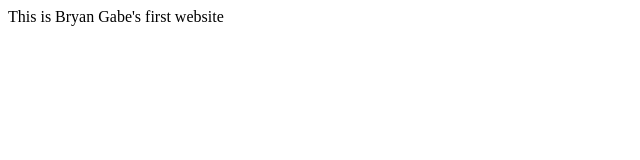
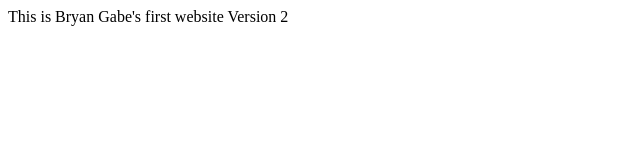
Before and after one commit to BryanGabe00/first-website-btg, a plain HTML site: page index.html in a window 1280 px wide. Shown: the full height of the page, 0-640 px from the left. Drawn offline with Linux system fonts and the light colour scheme.

Commit message:
Version 2

```diff
--- a/index.html
+++ b/index.html
@@ -4,5 +4,5 @@
 	<head>
 		<title> Hello World </title>
 	</head>
-	<body> This is Bryan Gabe's first website</body>
+	<body> This is Bryan Gabe's first website Version 2</body>
 </html>
```
